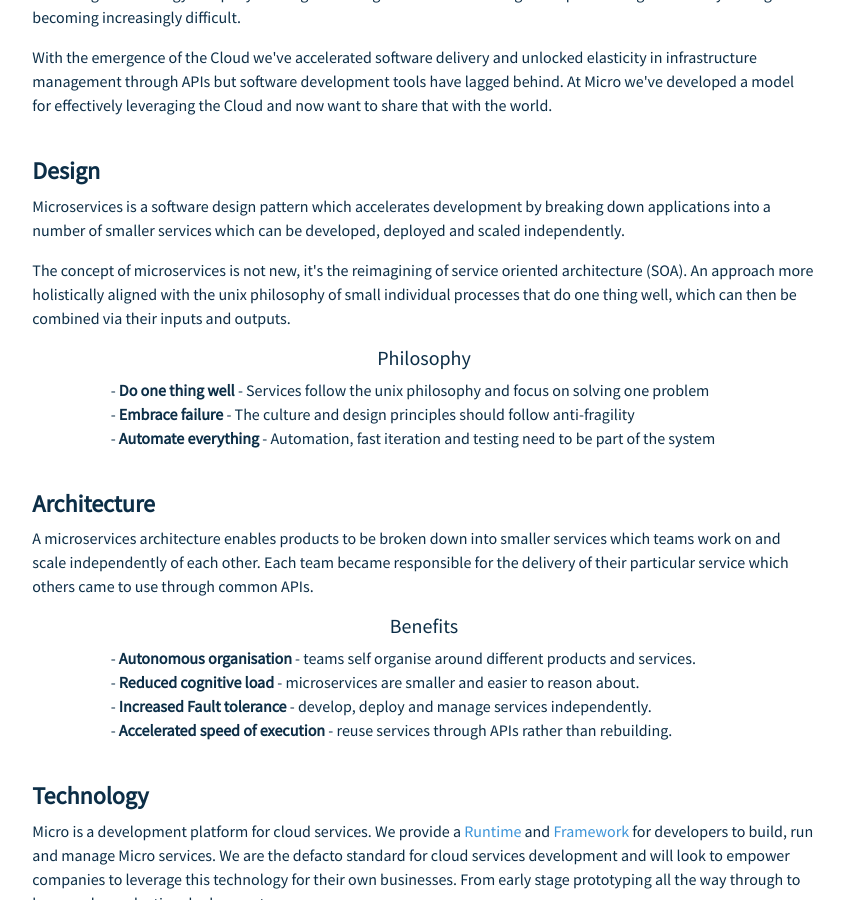
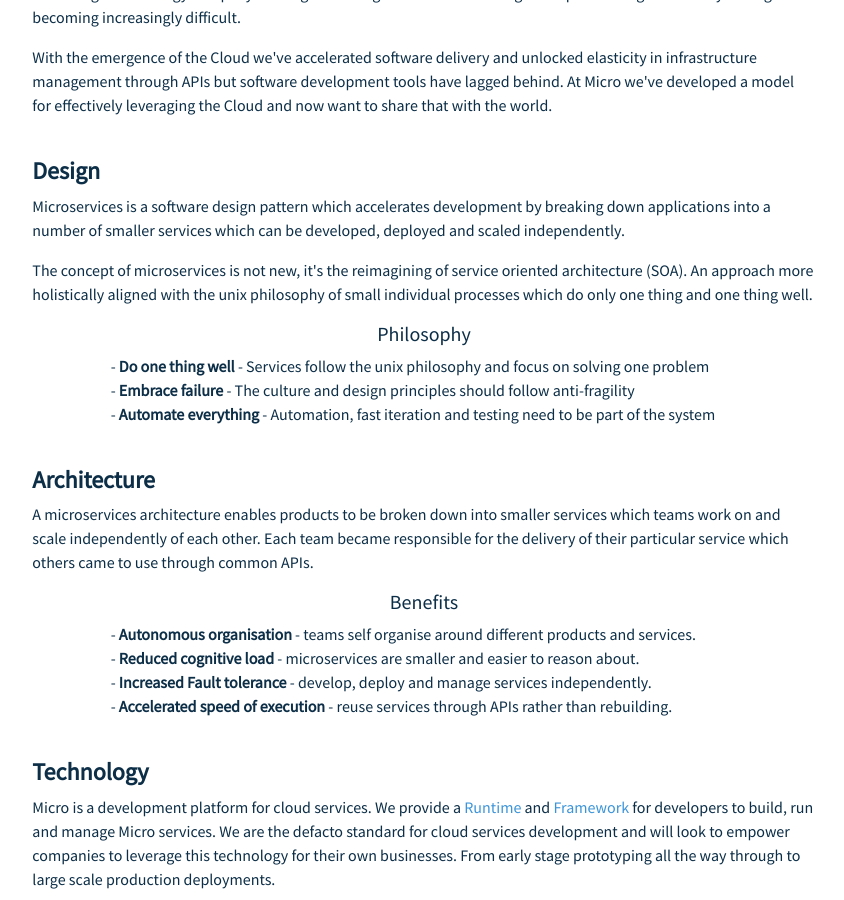
Before and after one commit to micro-community/go-micro-v2-doc, a Jekyll site: the page about/index.html, which Jekyll copies as it is, in a window 1280 px wide and 900 px high, scrolled down 438 px. Shown: the whole window, without its empty margins (216-1060 px from the left). Built offline with Jekyll 4.4.1, drawn with Linux system fonts in a browser that asks for light colours; nearby versions of some CDN libraries.

Commit message:
update about

```diff
--- a/about/index.html
+++ b/about/index.html
@@ -81,7 +81,7 @@
 
 			<p>The concept of microservices is not new, it's the reimagining of service oriented architecture (SOA).
 			An approach more holistically aligned with the unix philosophy of small individual processes
-			that do one thing well, which can then be combined via their inputs and outputs.</p>
+			which do only one thing and one thing well.</p>
 
 			<h5><center>Philosophy</center></h5>
 			<ul style="list-style: none; padding: 0 10% 0 10%;">
```
